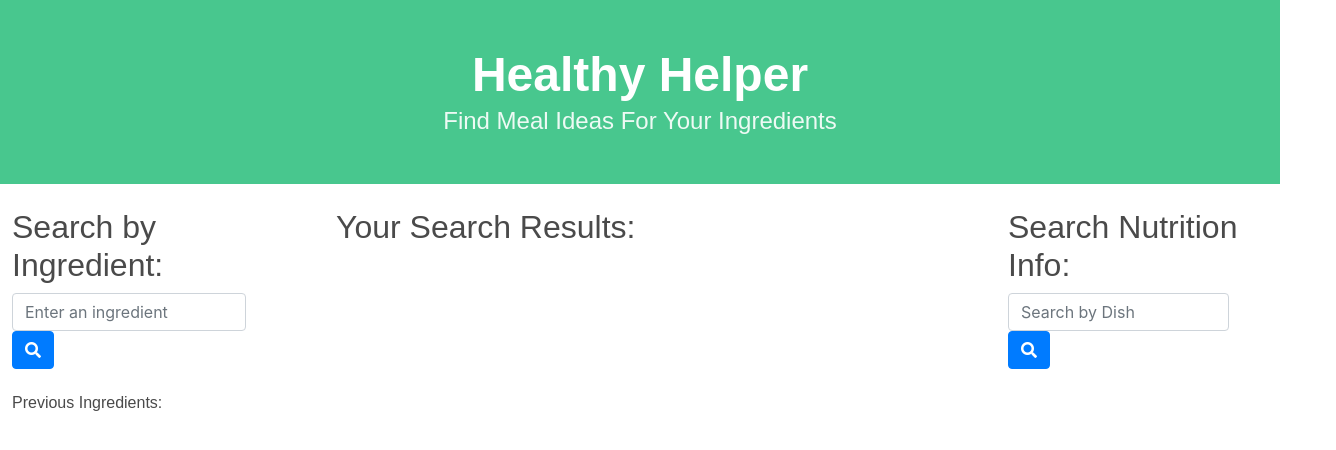
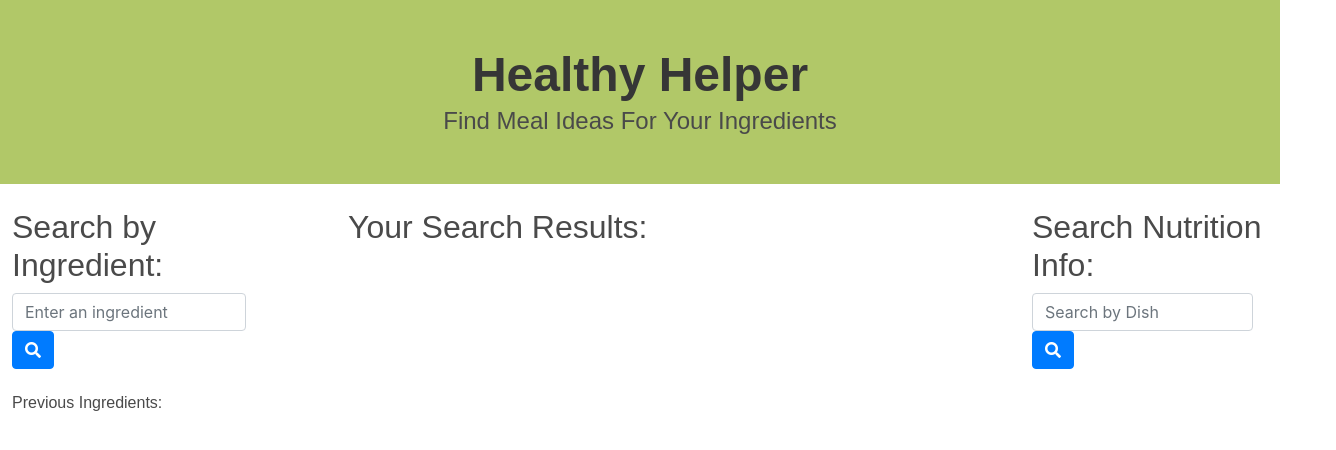
Before and after one commit to adrianapvent/healthy-helper, a plain HTML site: page index.html in a window 1280 px wide. Shown: the whole page, 1336 px wide, since content can reach past the window. Drawn offline with nearby package versions, Linux system fonts and the light colour scheme.

Commit message:
added css and fixed spacing

```diff
--- a/assets/js/index.js
+++ b/assets/js/index.js
@@ -69,6 +69,7 @@ function getMealList(searchInputTxt){
                             <a href="#" class="recipe-button">${meal.strMeal}</a>
                         </div>
                     </div>
+                    <br>
                 `;
             });
             mealResults.classList.remove("noMeal");
--- a/index.html
+++ b/index.html
@@ -21,7 +21,7 @@
 <body>
 
     <!-- Jumbotron -->
-    <section class="hero is-success">
+    <section class="hero">
         <div class="hero-body has-text-centered">
           <p class="title is-size-1">
             Healthy Helper
@@ -49,7 +49,7 @@
         </div>
 
         <!-- Search Results -->
-        <div class="column is-half">
+        <div class="ml-3 search-results column is-half">
 
             <div>
                 <h3 class="is-size-3 has-text-weight-medium">Your Search Results:</h3>
@@ -71,7 +71,7 @@
         </div>
 
         <!-- Nutrition Searchbar -->
-        <div class="column is-one-quarter">
+        <div class="ml-3 nutrition column is-one-quarter">
             <div class="mr-3">
                 <h3 class="mb-2 is-size-3 has-text-weight-medium">Search Nutrition Info:</h3>
                 <!-- <form class="form-inline"> -->
```
